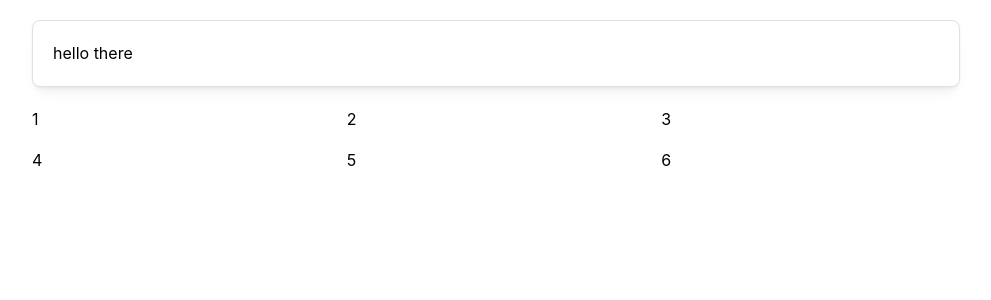
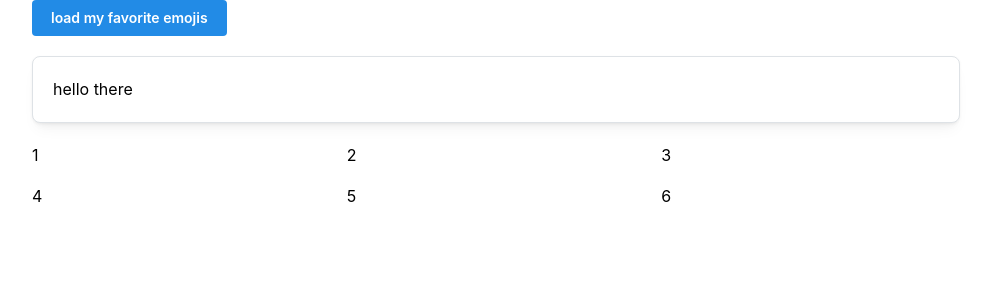
Before and after one commit to uchijo/emoji-edit, a Next.js app: page / in a window 1280 px wide. Shown: the top 300 px of the page, without its empty margins (144-1135 px from the left). Built offline with nearby package versions, Linux system fonts and the light colour scheme.

Commit message:
poc: get emojis

```diff
--- a/package.json
+++ b/package.json
@@ -12,6 +12,7 @@
     "@mantine/core": "^7.5.2",
     "@mantine/hooks": "^7.5.2",
     "next": "14.1.0",
+    "nostr-tools": "^2.1.7",
     "react": "^18",
     "react-dom": "^18"
   },
--- a/pages/index.tsx
+++ b/pages/index.tsx
@@ -1,6 +1,7 @@
 import Head from "next/head";
 import { Inter } from "next/font/google";
-import { Card, Container, Grid, Text } from "@mantine/core";
+import { Button, Card, Container, Grid, Text } from "@mantine/core";
+import { SimplePool, Event } from "nostr-tools";
 
 const inter = Inter({ subsets: ["latin"] });
 
@@ -15,6 +16,68 @@ export default function Home() {
       </Head>
       <main>
         <Container>
+          <Button
+            onClick={async () => {
+              if (!window.nostr) {
+                console.log("nip-07 is not installed.");
+              }
+              const pubkey = await window.nostr?.getPublicKey();
+              if (!pubkey) {
+                console.log("pubkey was undefined.");
+                return;
+              }
+
+              if (!window.nostr?.getRelays) {
+                console.log("relays are not set in nip-07 extension");
+                return;
+              }
+              const relays = await window.nostr!.getRelays!();
+              const readabbleRelays: string[] = [];
+              const writableRelays: string[] = [];
+              for (let relayName in relays) {
+                if (relays[relayName].read) {
+                  readabbleRelays.push(relayName);
+                }
+                if (relays[relayName].write) {
+                  writableRelays.push(relayName);
+                }
+              }
+
+              const pool = new SimplePool();
+              const result = await pool.querySync(readabbleRelays, {
+                authors: [pubkey],
+                kinds: [10030],
+              });
+              console.dir(result[0]);
+              console.dir(result[0].tags);
+
+              const results: Promise<Event[]>[] = [];
+              for (let tag of result[0].tags) {
+                const splitted = tag[1].split(":");
+                const kind = splitted[0];
+                if (kind != "30030") {
+                  continue;
+                }
+                const author = splitted[1];
+                const dTag = splitted[2];
+                results.push(
+                  pool.querySync([tag[2]], {
+                    kinds: [30030],
+                    authors: [author],
+                  })
+                );
+              }
+              const awaitedEvents = await Promise.all(results);
+              console.dir(awaitedEvents);
+              const tags = awaitedEvents.flat().map((elem) => {
+                const emojis = elem.tags.filter((tag) => tag[0] === "emoji");
+                return emojis
+              }).flat();
+              console.dir(tags);
+            }}
+          >
+            load my favorite emojis
+          </Button>
           <Card my="lg" shadow="sm" padding="lg" radius="md" withBorder>
             <Text>hello there</Text>
           </Card>
--- a/tsconfig.json
+++ b/tsconfig.json
@@ -7,7 +7,7 @@
     "noEmit": true,
     "esModuleInterop": true,
     "module": "esnext",
-    "moduleResolution": "bundler",
+    "moduleResolution": "node",
     "resolveJsonModule": true,
     "isolatedModules": true,
     "jsx": "preserve",
```
Also changed, not shown: types/nostr.d.ts (added, +38 -0 lines), 1 other file (tests, documents, lock files or other folders).
